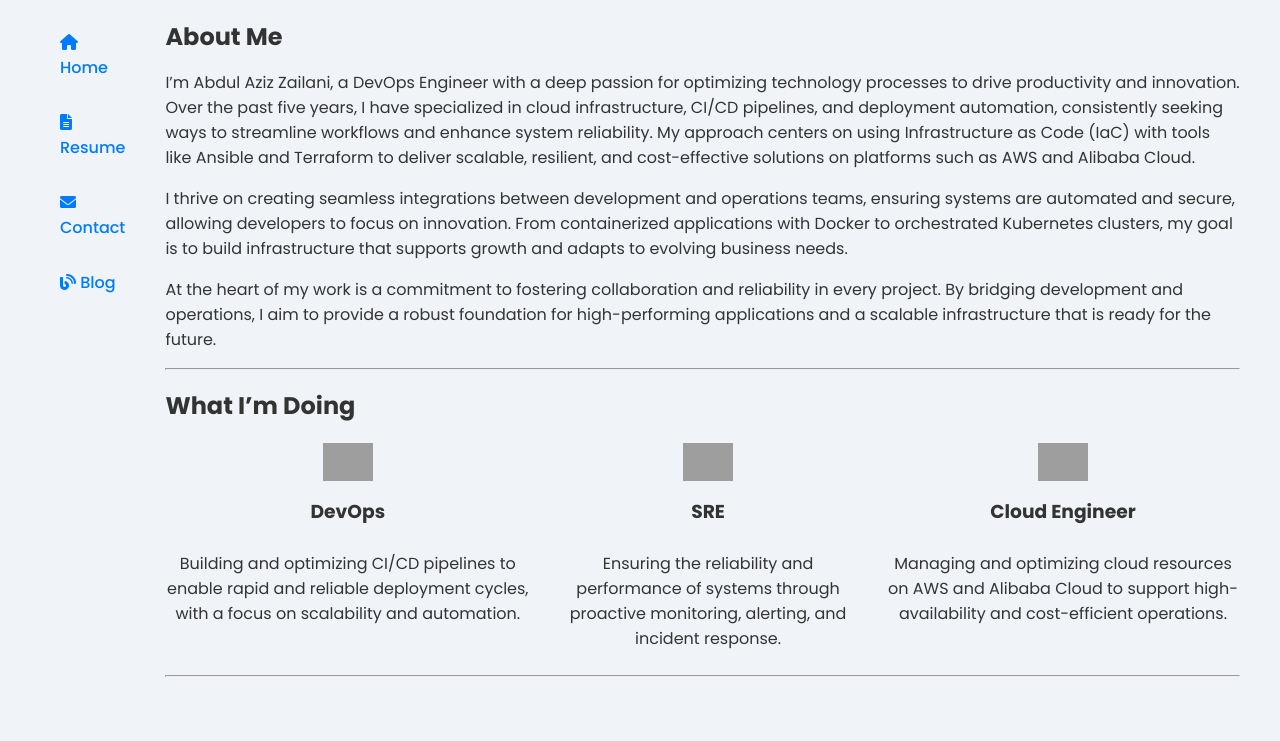
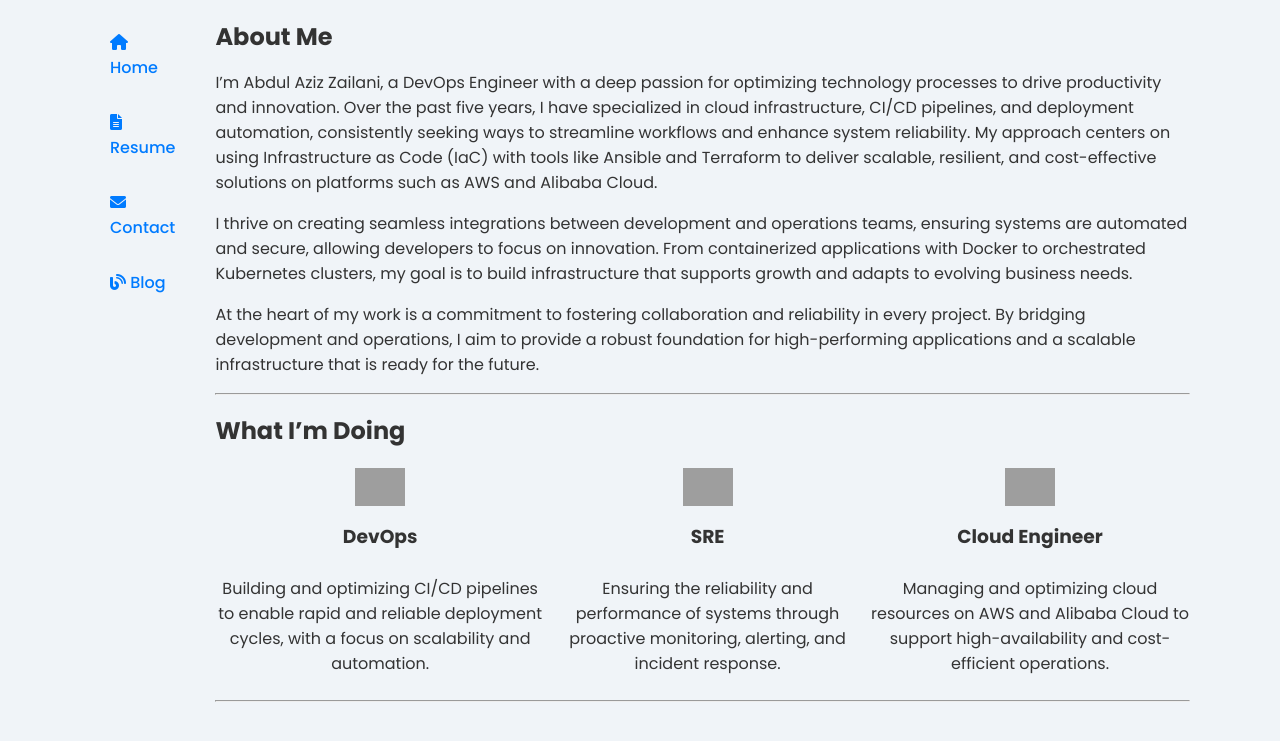
Before and after one commit to azizzailani/azizzailani.github.io, a Jekyll site: the page built from index.md, in a window 1280 px wide. Shown: the top 741 px of the page. Built offline with Jekyll 4.4.1, drawn with Linux system fonts in a browser that asks for light colours; grey boxes are pictures that could not be loaded.

Commit message:
💄 style: adjust max-width and center container and sidebar widths

```diff
--- a/assets/css/style.css
+++ b/assets/css/style.css
@@ -12,6 +12,8 @@
     --spacing-small: 10px;
     --spacing-medium: 20px;
     --spacing-large: 30px;
+    --max-width-content: 1100px;
+    /* Batas maksimal lebar konten */
 }
 
 /* Gaya dasar untuk seluruh halaman */
@@ -31,10 +33,13 @@ body {
     display: flex;
     flex-direction: row;
     width: 100%;
-    max-width: 1200px;
+    max-width: var(--max-width-content);
+    /* Batas maksimal lebar konten */
     padding: 0;
     gap: var(--spacing-medium);
     align-items: flex-start;
+    margin: auto;
+    /* Pusatkan kontainer */
 }
 
 /* Box - Kontainer Umum */
@@ -49,8 +54,9 @@ body {
 
 /* Sidebar */
 .sidebar {
-    width: 200px;
-    min-width: 200px;
+    width: 250px;
+    /* Sesuaikan lebar sidebar */
+    min-width: 250px;
     /* Tetapkan lebar minimum agar tetap proporsional */
     position: sticky;
     top: 0;
@@ -148,13 +154,12 @@ p:hover {
     .container {
         flex-direction: column;
         align-items: center;
+        max-width: 100%;
     }
 
     .sidebar {
         width: 100%;
-        /* Pastikan sidebar mengambil lebar penuh */
         min-width: 100%;
-        /* Atur min-width agar tidak memengaruhi tata letak */
         border-right: none;
         border-bottom: 2px solid #ddd;
         margin-bottom: var(--spacing-medium);
```
